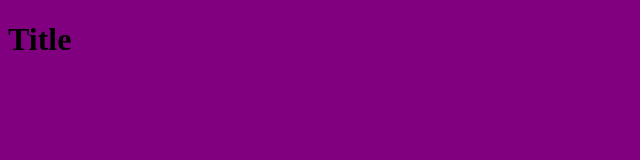
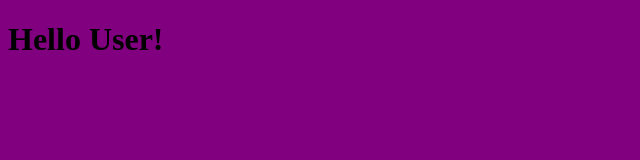
Before and after one commit to Atabacari/githun-test1, a plain HTML site: page index.html in a window 1280 px wide. Shown: the whole page, without its empty margins (0-640 px from the left). Drawn offline with Linux system fonts and the light colour scheme.

Commit message:
add hello

```diff
--- a/index.html
+++ b/index.html
@@ -6,6 +6,6 @@
     <link rel="stylesheet" href="style.css">
   </head>
   <body>
-<h1>Title</h1>
+<h1>Hello User!</h1>
   </body>
 </html>
```
